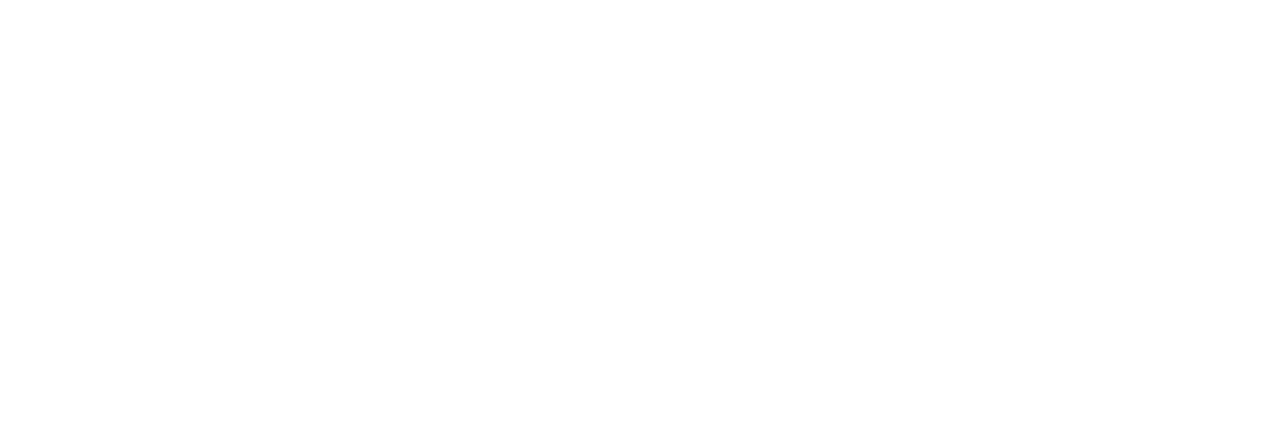
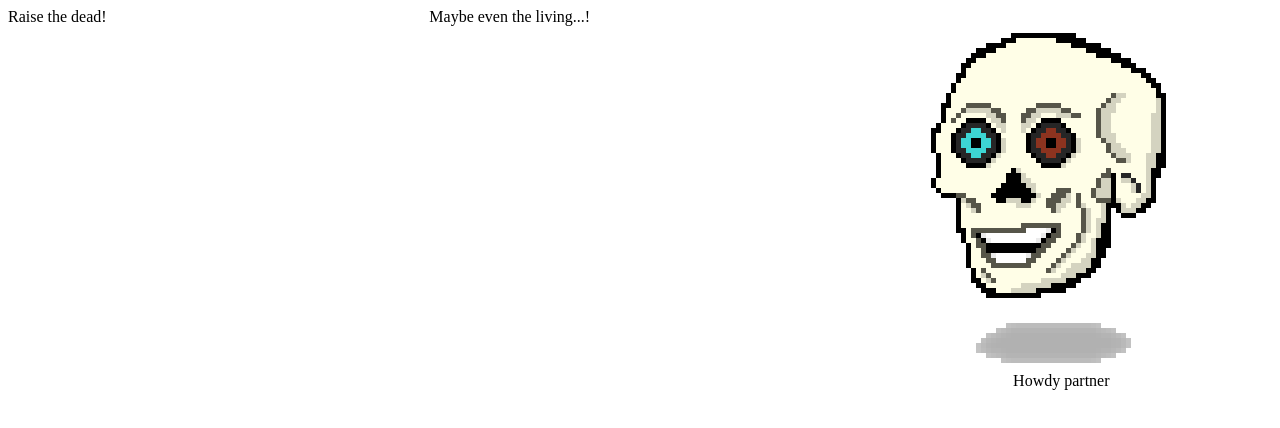
Before and after one commit to JosephELongo/untitled_baba_game, a plain HTML site: page index.html in a window 1280 px wide. Drawn offline with Linux system fonts and the light colour scheme.

Commit message:
skull time

```diff
--- a/index.html
+++ b/index.html
@@ -1 +1,34 @@
 <!DOCTYPE html>
+<head>
+    <script src ="script.js"></script>
+    <link href="style.css" rel="stylesheet">
+    <title>
+        Necro Clicker
+    </title>
+</head>
+<body>
+    <div class="grid">
+        <div>
+            <main>
+                Raise the dead!
+            </main>
+        </div>
+        <div>
+            <main>
+                Maybe even the living...!
+            </main>
+        </div>
+
+        <div class="skull_and_text">
+            <input
+                type="image"
+                onclick="summon()"
+                src="Assets/Skull_Enemy_Smiling.webp"
+            />
+            <br>
+            <span class = "caption">
+                Howdy partner
+            </main>
+        </div>
+    </div>
+</body>
--- /dev/null
+++ b/script.js
@@ -0,0 +1,6 @@
+let size = 0;
+
+function summon() {
+    size += 1;
+    console.log(size);
+};
--- /dev/null
+++ b/style.css
@@ -0,0 +1,15 @@
+.grid {
+    display: grid;
+    grid-template-columns: 1fr 1fr 1fr;
+  }
+
+
+div.skull_and_text {
+    vertical-align: top;
+    display: inline-block;
+    text-align: center;
+;
+}
+.caption {
+    display: block;
+}
```
Also changed, not shown: Assets/Skull_Enemy_Sad.webp (added), Assets/Skull_Enemy_Smiling.webp (added), 1 other file.
